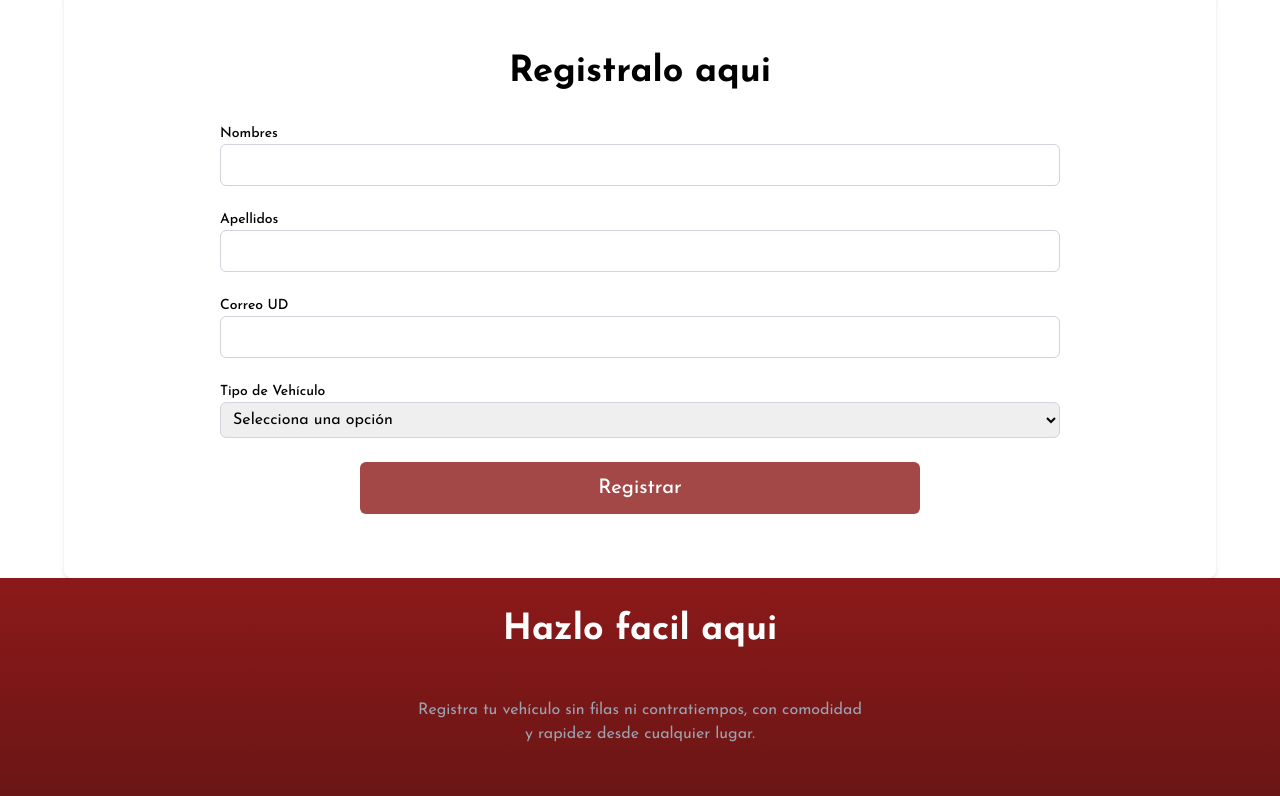
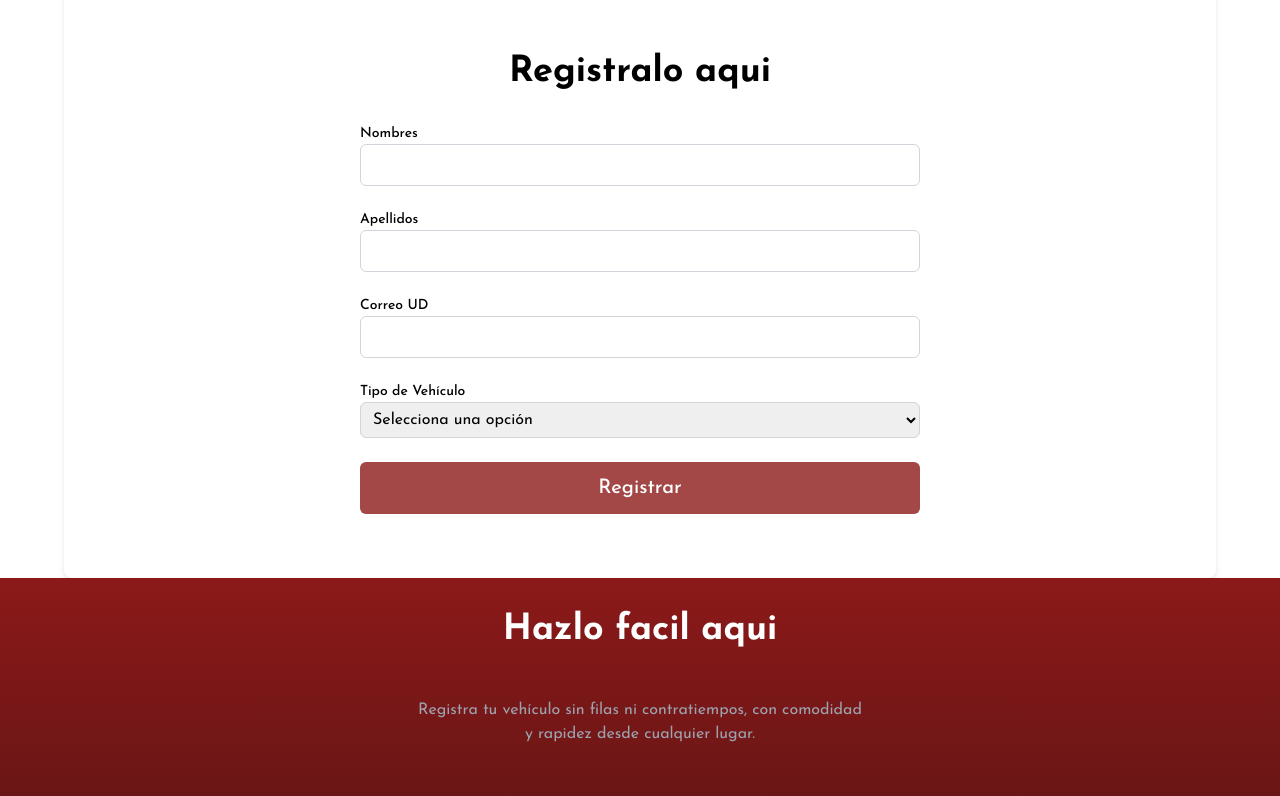
Before and after one commit to DREAMERCOMPANY/EDULINK, a website: page index.html in a window 1280 px wide. Shown: the part 1180-1976 px from the top of the page. Drawn offline with Linux system fonts and the light colour scheme.

Commit message:
fixed sizing form boxes

```diff
--- a/index.html
+++ b/index.html
@@ -12,7 +12,7 @@
     <style>
 
     </style>
-    <title>Unipark Bosa</title>
+    <title>Unipark</title>
 </head>
 <body class="font-sans">
 
@@ -289,23 +289,23 @@
         <h2 class="text-4xl font-bold text-center mb-8">Registralo aqui</h2>
         <form id="parking-registration-form" class="w-full space-y-6 flex flex-col items-center justify-center bg-white">
             <div class="w-full flex flex-col items-center">
-                <label for="name" class="sm:w-3/4 w-3/12 block text-sm font-medium ">Nombres</label>
-                <input type="text" id="name" name="name" class="sm:w-3/4 w-3/12 border border-gray-300 p-2 rounded-md hover:outline-none focus:text-gray-500 focus:border-red focus:border-1 focus:shadow-sm focus:shadow-softRed focus:animate-pulse outline-none " required>
+                <label for="name" class="w-3/4 md:w-1/2 block text-sm font-medium ">Nombres</label>
+                <input type="text" id="name" name="name" class="w-3/4 md:w-1/2 border border-gray-300 p-2 rounded-md hover:outline-none focus:text-gray-500 focus:border-red focus:border-1 focus:shadow-sm focus:shadow-softRed focus:animate-pulse outline-none " required>
             </div>
 
             <div class="w-full flex flex-col items-center">
-              <label for="name" class="sm:w-3/4 w-3/12 block text-sm font-medium ">Apellidos</label>
-              <input type="text" id="name" name="name" class="sm:w-3/4 w-3/12 border border-gray-300 p-2 rounded-md hover:outline-none focus:text-gray-500 focus:border-red focus:border-1 focus:shadow-sm focus:shadow-softRed focus:animate-pulse outline-none " required>
+              <label for="name" class="w-3/4 md:w-1/2 block text-sm font-medium ">Apellidos</label>
+              <input type="text" id="name" name="name" class="w-3/4 md:w-1/2 border border-gray-300 p-2 rounded-md hover:outline-none focus:text-gray-500 focus:border-red focus:border-1 focus:shadow-sm focus:shadow-softRed focus:animate-pulse outline-none " required>
           </div>
 
           <div class="w-full flex flex-col items-center">
-            <label for="name" class="sm:w-3/4 w-3/12 block text-sm font-medium ">Correo UD</label>
-            <input type="text" id="name" name="name" class="sm:w-3/4 w-3/12 border border-gray-300 p-2 rounded-md hover:outline-none focus:text-gray-500 focus:border-red focus:border-1 focus:shadow-sm focus:shadow-softRed focus:animate-pulse outline-none " required>
+            <label for="name" class="w-3/4 md:w-1/2 block text-sm font-medium ">Correo UD</label>
+            <input type="text" id="name" name="name" class="w-3/4 md:w-1/2 border border-gray-300 p-2 rounded-md hover:outline-none focus:text-gray-500 focus:border-red focus:border-1 focus:shadow-sm focus:shadow-softRed focus:animate-pulse outline-none " required>
         </div>
 
         <div class="w-full flex flex-col items-center">
-          <label for="vehicle" class="w-3/12 sm:w-3/4 block text-sm font-medium">Tipo de Vehículo</label>
-          <select id="vehicle" name="vehicle" class="w-3/12 sm:w-3/4 border border-gray-300 p-2 rounded-md hover:outline-none focus:text-gray-500 focus:border-red focus:border-1 focus:shadow-sm focus:shadow-softRed focus:animate-pulse outline-none">
+          <label for="vehicle" class="w-3/4 md:w-1/2 block text-sm font-medium">Tipo de Vehículo</label>
+          <select id="vehicle" name="vehicle" class="w-3/4 md:w-1/2 border border-gray-300 p-2 rounded-md hover:outline-none focus:text-gray-500 focus:border-red focus:border-1 focus:shadow-sm focus:shadow-softRed focus:animate-pulse outline-none">
               <option value="">Selecciona una opción</option>
               <option value="car">Carro</option>
               <option value="motorcycle">Motocicleta</option>
@@ -313,7 +313,7 @@
           </select>
       </div>
 
-            <a href="#" type="submit" class="btn-main w-1/2 text-center ">Registrar</a>
+            <a href="#" type="submit" class="btn-main w-3/4 md:w-1/2 text-center ">Registrar</a>
         </form>
     </section>
 
```
Also changed, not shown: css/style.css.
